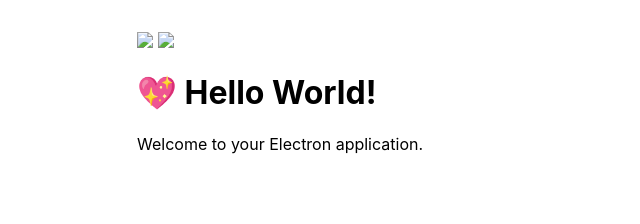
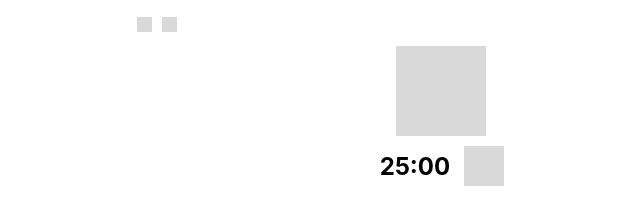
Before and after one commit to divyack2/matcha_pomodoro, a website built with Vite: page index.html in a window 1280 px wide. Shown: the whole page, without its empty margins (199-839 px from the left). Built offline with nearby package versions, Linux system fonts and the light colour scheme; files whose address does not match are found by name.

Commit message:
placed basic components + timer

```diff
--- a/index.html
+++ b/index.html
@@ -2,16 +2,23 @@
 <html>
   <head>
     <meta charset="UTF-8" />
-    <title>Hello World!</title>
+    <title>matcha pomodoro</title>
 
   </head>
   <div id="header">
-    <img src="close.png" class="nodrag" onclick="windowControls.close()" />
-    <img src="minimize.png" class="nodrag" onclick="windowControls.minimize()" />
+    <img src="assets/close.svg" class="nodrag" id="taskbar-btn" onclick="windowControls.close()" />
+    <img src="assets/minimize.svg" class="nodrag" id="taskbar-btn" onclick="windowControls.minimize()" />
   </div>
   <body>
-    <h1>💖 Hello World!</h1>
-    <p>Welcome to your Electron application.</p>
+    <div id="cup_container">
+      <img src="assets/cup1.svg" id="cup" />
+    </div>
+
+    <div id="timer-row">
+      <h2 id="timer">25:00</h2>
+      <img src="assets/play.svg" id="toggle" class="nodrag" />
+    </div>
+
     <script type="module" src="/src/renderer.ts"></script>
   </body>
 </html>
--- a/src/index.css
+++ b/src/index.css
@@ -3,10 +3,45 @@
     Arial, sans-serif;
   margin: auto;
   max-width: 38rem;
-  padding: 2rem;
+  padding: 1rem;
   -webkit-app-region: drag;
 }
 
 .nodrag {
   -webkit-app-region: no-drag; /* Override for interactive elements */
 }
+
+#taskbar-btn {
+  width: 15px;
+  height: 15px;
+  margin-right: 5px;
+}
+
+#cup_container {
+  display: flex;
+  align-items: center; /* vertical alignment */
+  justify-content: center; /* optional: center the row itself */
+  margin-top: 10px;
+}
+
+#cup {
+  width: 90px;
+  height: 90px;
+}
+
+#timer-row {
+  display: flex;
+  align-items: center; /* vertical alignment */
+  justify-content: center; /* optional: center the row itself */
+  gap: 12px; /* space between text and icon */
+  margin-top: 10px;
+}
+
+#timer {
+  margin: 2px;
+}
+
+#toggle {
+  width: 40px;
+  height: 40px;
+}
--- a/src/main.ts
+++ b/src/main.ts
@@ -10,8 +10,8 @@
 const createWindow = () => {
   // Create the browser window.
   const mainWindow = new BrowserWindow({
-    width: 300,
-    height: 300,
+    width: 200,
+    height: 200,
     alwaysOnTop: true,
     skipTaskbar: true,
     resizable: false,
--- a/src/renderer.ts
+++ b/src/renderer.ts
@@ -28,4 +28,64 @@
 
 import './index.css';
 
+document.addEventListener('DOMContentLoaded', () => {
+    const FULL_TIME = 25 * 60; // 1500 seconds
+    let timeLeft = FULL_TIME;
+    let interval: NodeJS.Timeout | null = null;
+    let running = false;
+
+    const timerDisplay = document.getElementById('timer') as HTMLElement;
+    const toggleBtn = document.getElementById('toggle') as HTMLImageElement;
+    const cupImg = document.getElementById('cup') as HTMLImageElement;
+
+    function updateCupImage() {
+        const elapsed = FULL_TIME - timeLeft;
+        const phase = Math.floor(elapsed / (5 * 60)) + 1; // 1 to 5
+        const cupNum = Math.min(phase, 5);
+        cupImg.src = `./assets/cup${cupNum}.svg`;
+    }
+
+    function updateDisplay() {
+        const minutes = Math.floor(timeLeft / 60).toString().padStart(2, '0');
+        const seconds = (timeLeft % 60).toString().padStart(2, '0');
+        timerDisplay.textContent = `${minutes}:${seconds}`;
+    }
+
+    function startTimer() {
+        if (interval) return;
+
+        interval = setInterval(() => {
+        if (timeLeft > 0) {
+            timeLeft--;
+            updateDisplay();
+            updateCupImage();
+        } else {
+            clearInterval(interval!);
+            interval = null;
+            running = false;
+            toggleBtn.src = './assets/play.svg';
+        }
+        }, 1000);
+
+        running = true;
+        toggleBtn.src = './assets/pause.svg';
+    }
+
+    function pauseTimer() {
+        if (interval) {
+        clearInterval(interval);
+        interval = null;
+        }
+
+        running = false;
+        toggleBtn.src = './assets/play.svg';
+    }
+
+    toggleBtn.addEventListener('click', () => {
+        running ? pauseTimer() : startTimer();
+    });
+
+    updateDisplay();
+});
+
 console.log('👋 This message is being logged by "renderer.ts", included via Vite');
```
Also changed, not shown: assets/close.svg (added), assets/cup1.svg (added), assets/cup2.svg (added), assets/cup3.svg (added), assets/cup4.svg (added), assets/cup5.svg (added), assets/minimize.svg (added), assets/pause.svg (added), assets/play.svg (added).
